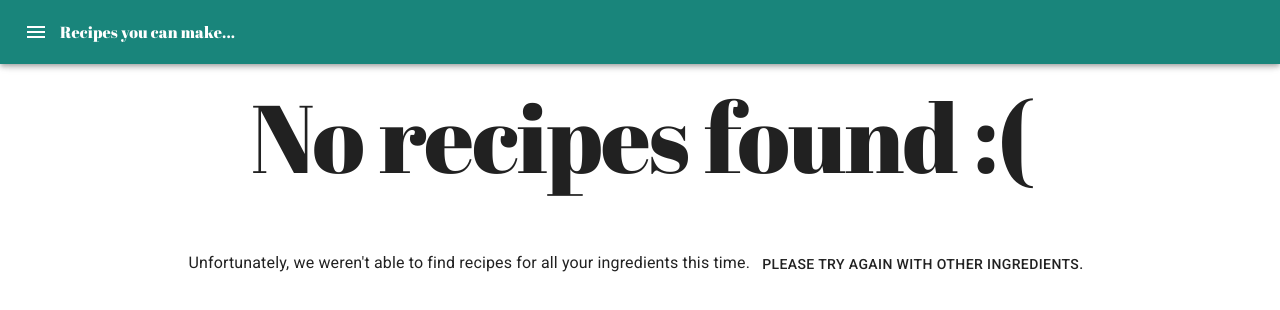
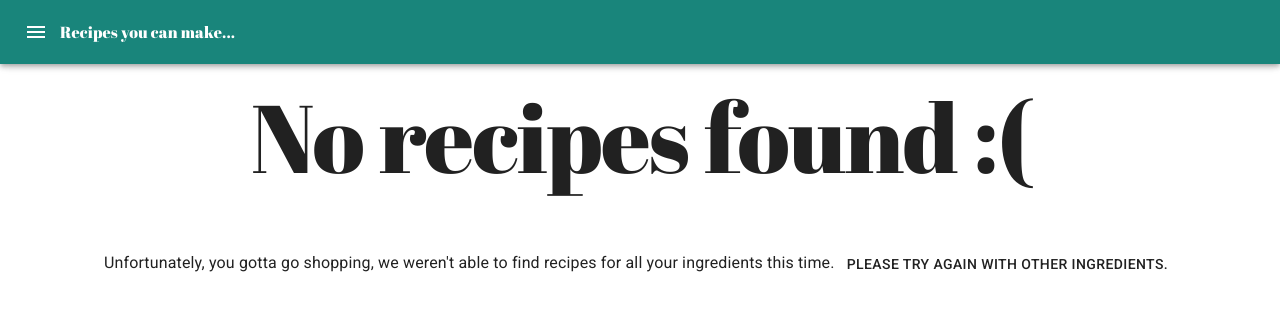
Before and after one commit to GuolinY/ImperialReallySMARTFoodAPP, a Next.js app: page /valid-recipes in a window 1280 px wide. Shown: the top 310 px of the page. Built offline with nearby package versions, Linux system fonts and the light colour scheme.

Commit message:
[gy119] minor changes to text

```diff
--- a/pages/valid-recipes.jsx
+++ b/pages/valid-recipes.jsx
@@ -218,7 +218,7 @@ export default function ValidRecipes() {
     <Layout title="Recipes you can make..." validRecipes>
       <Typography className={classes.title} variant="h1" gutterBottom>
         {loading
-          ? "Loading..."
+          ? "Finding some delicious recipes for you..."
           : hasValidRecipes
           ? hasFilteredRecipes
             ? `Recipes you can make...`
@@ -296,8 +296,8 @@ export default function ValidRecipes() {
           `No recipes found matching filter you selected`
         ) : (
           <Typography>
-            Unfortunately, we weren't able to find recipes for all your
-            ingredients this time.{" "}
+            Unfortunately, you gotta go shopping, we weren't able to find
+            recipes for all your ingredients this time.{" "}
             <Link href="/" passHref>
               <Button>Please try again with other ingredients.</Button>
             </Link>
```
